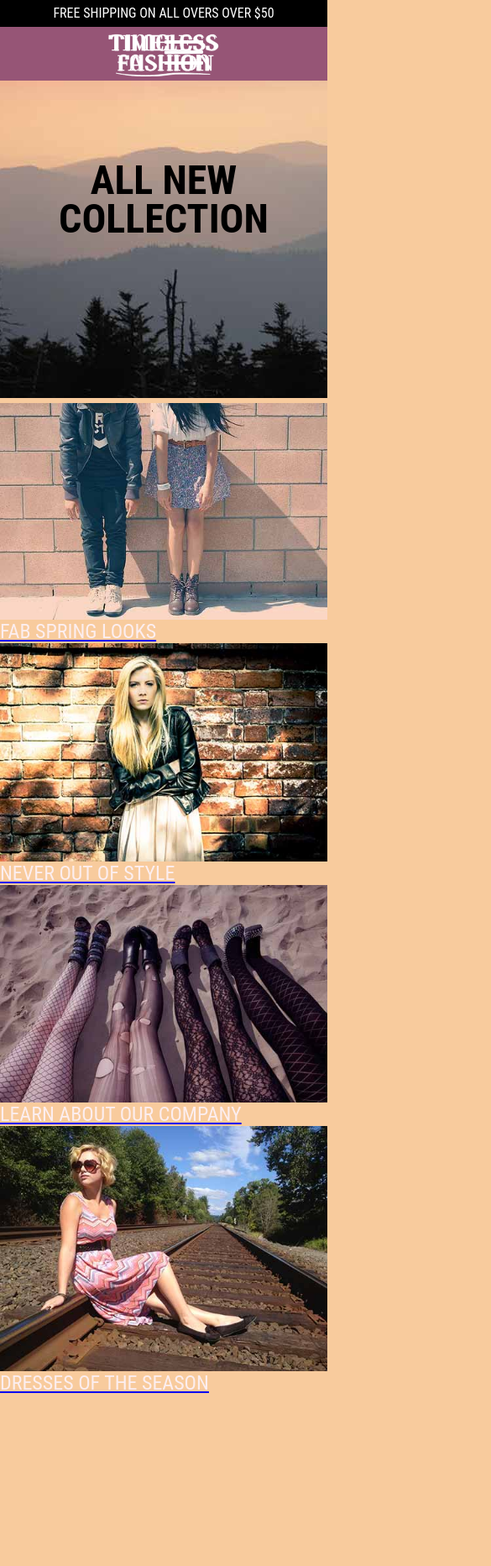
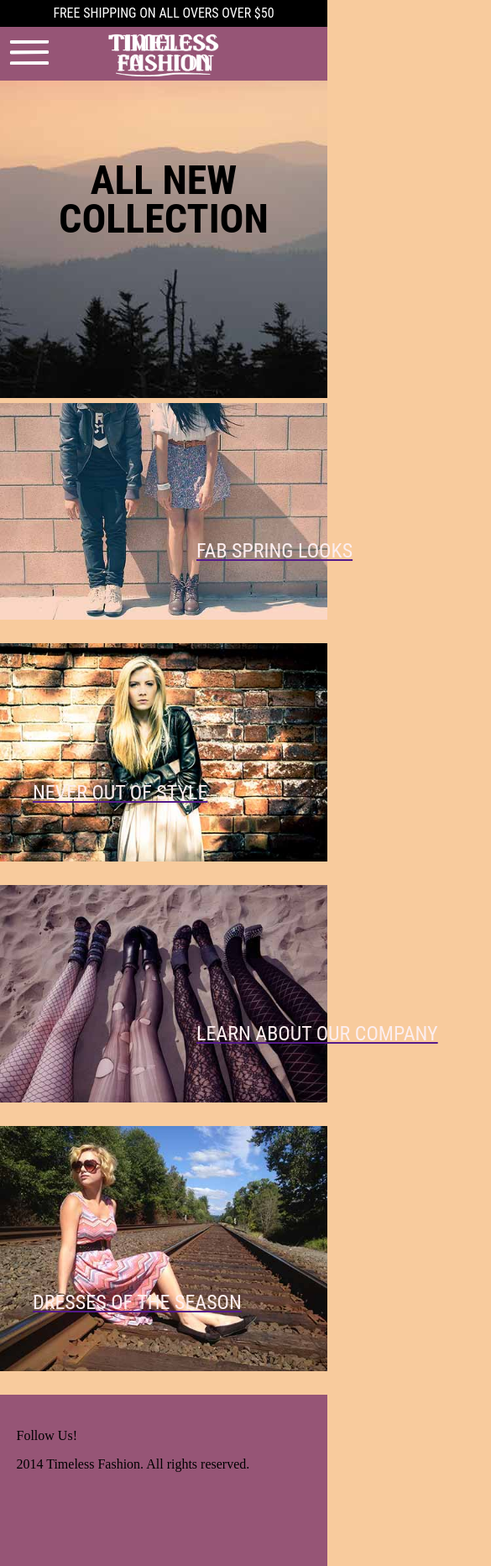
Before and after one commit to dagerebe/assignment3, a plain HTML site: page index.html in a window 390 px wide. Shown: the top 1865 px of the page at 84% size, 585 px wide, since content can reach past the window. Before the commit the page ends 1677 px from the top, so only its background shows below. Drawn offline with Linux system fonts and the light colour scheme.

Commit message:
more changes

```diff
--- a/css/general.css
+++ b/css/general.css
@@ -58,7 +58,7 @@ header {
 .hamburger {
     position: fixed;
     top: 3rem;
-    left: 1.5rem;
+    left: -10rem;
     height: 1.8rem;
 }
 
--- a/index.html
+++ b/index.html
@@ -24,38 +24,46 @@
             <h1>All New Collection</h1>
         </div>
 
-         <a href="#">
+         <a href="">
             <figure class="bucket1">
                 <img src="images/bottoms.jpg" alt="girl and guys legs">
-                <figcaption>Fab Spring Looks</figcaption>
+                <figcaption class="type1">Fab Spring Looks</figcaption>
             </figure>
         </a>
 
-        <a href="#">
+        <a href="">
             <figure class="bucket2">
                 <img src="images/jacket.jpg" alt="girl in leather jacket">
-                <figcaption>Never Out of Style</figcaption>
+                <figcaption class="type2">Never Out of Style</figcaption>
             </figure>
         </a>
 
-        <a href="#">
+        <a href="">
             <figure class="bucket3">
                 <img src="images/legscompany.jpg" alt="girls legs with tights on">
-                <figcaption>Learn About Our Company</figcaption>
+                <figcaption class="type3">Learn About Our Company</figcaption>
             </figure>
         </a>
 
-        <a href="#">
+        <a href="">
             <figure class="bucket4">
                 <img src="images/dresses.jpg" alt="girl in dress">
-                <figcaption>Dresses of the Season</figcaption>
+                <figcaption class="type4">Dresses of the Season</figcaption>
             </figure>
         </a>
 
+    <footer>
+        <p>Follow Us!</p>
 
-        <div>
-            <p></p>
-        </div>
+        <p class="rights">2014 Timeless Fashion. All rights reserved.</p>
+
+
+
+
+
+
+
+    </footer>
 
 
 
```
